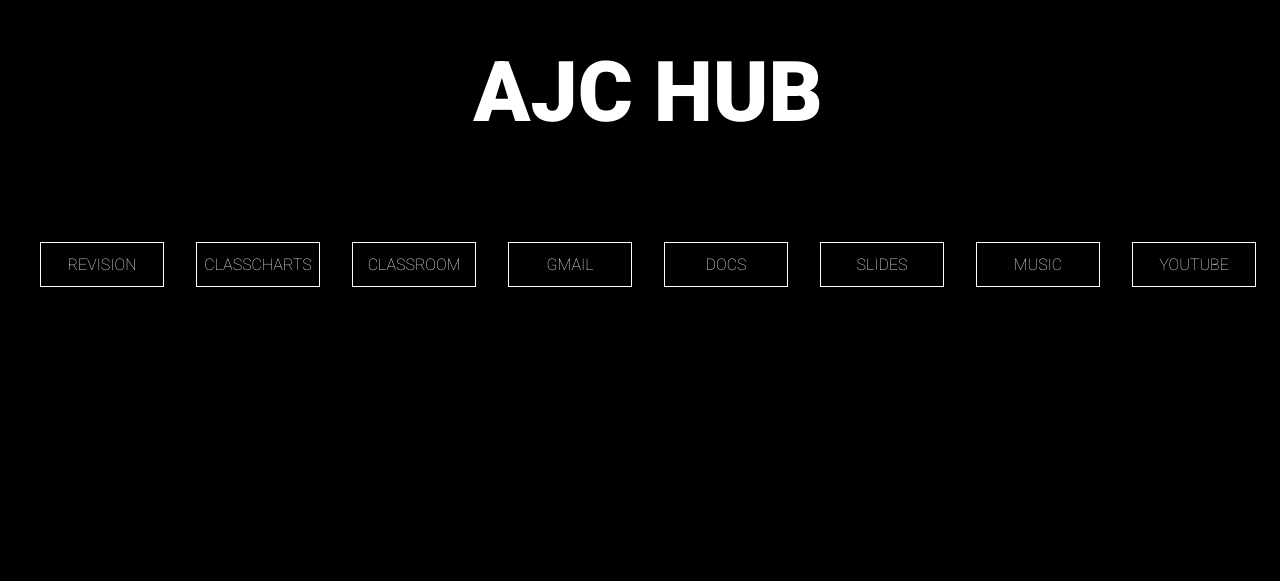
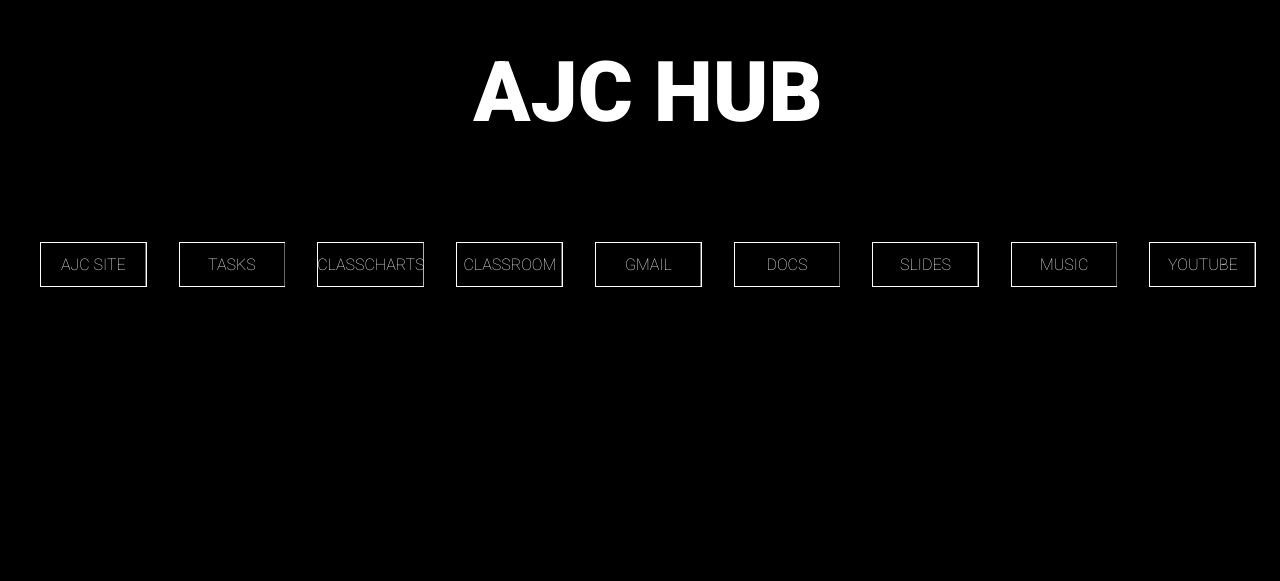
Before and after one commit to alexjordanconnor/alexjordanconnor.github.io, a plain HTML site: page index.html in a window 1280 px wide. Shown: the part 219-800 px from the top of the page. Drawn offline with Linux system fonts and the light colour scheme.

Commit message:
Update index.html

```diff
--- a/index.html
+++ b/index.html
@@ -13,9 +13,14 @@
       <svg>
         <rect x="0" y="0" fill="none" width="100%" height="100%"/>
       </svg>
-     Revision
+     AJC SITE
     </a>
-
+      <a target="_blank" href="https://tasks.google.com/embed/list/~default" class="btn btn-1">
+      <svg>
+        <rect x="0" y="0" fill="none" width="100%" height="100%"/>
+      </svg>
+     TASKS
+    </a>
 
     <a target="_blank" href="https://www.classcharts.com/mobile/student#5007411,homework" class="btn btn-1">
       <svg>
```
